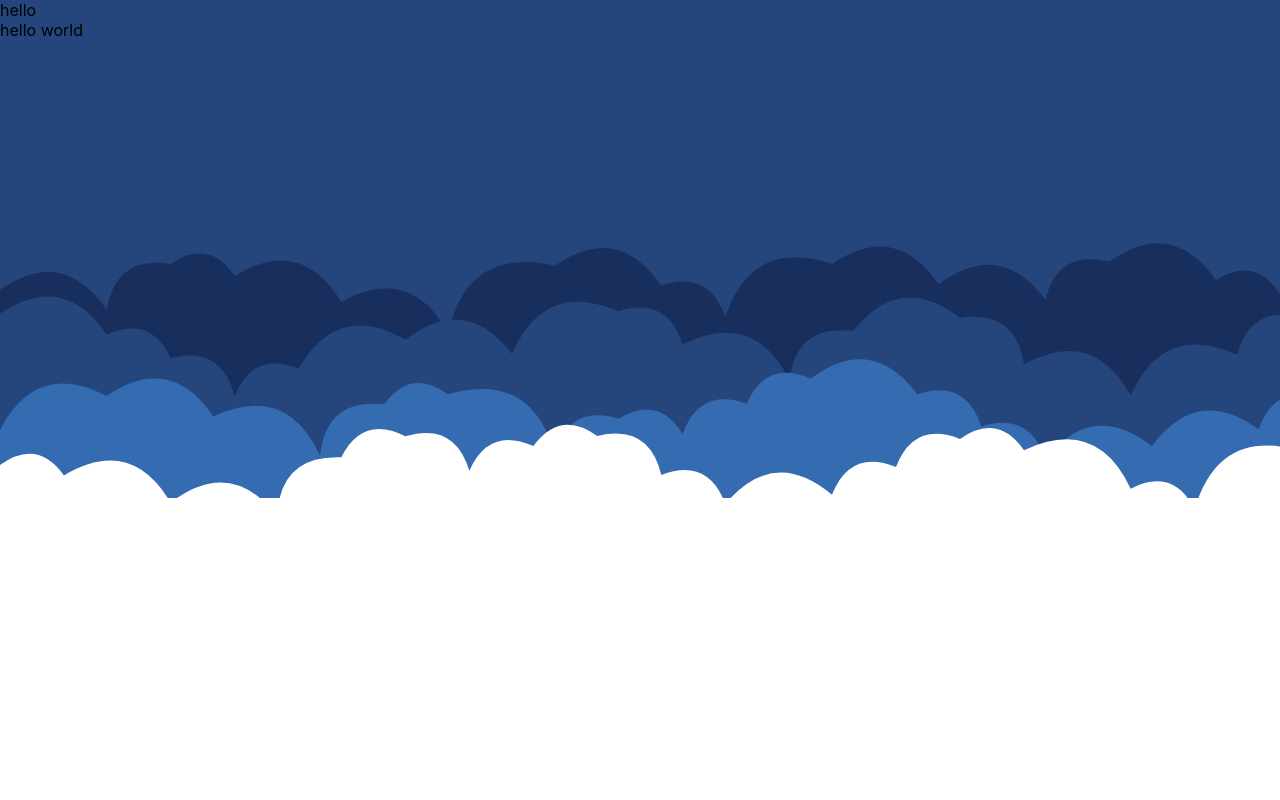
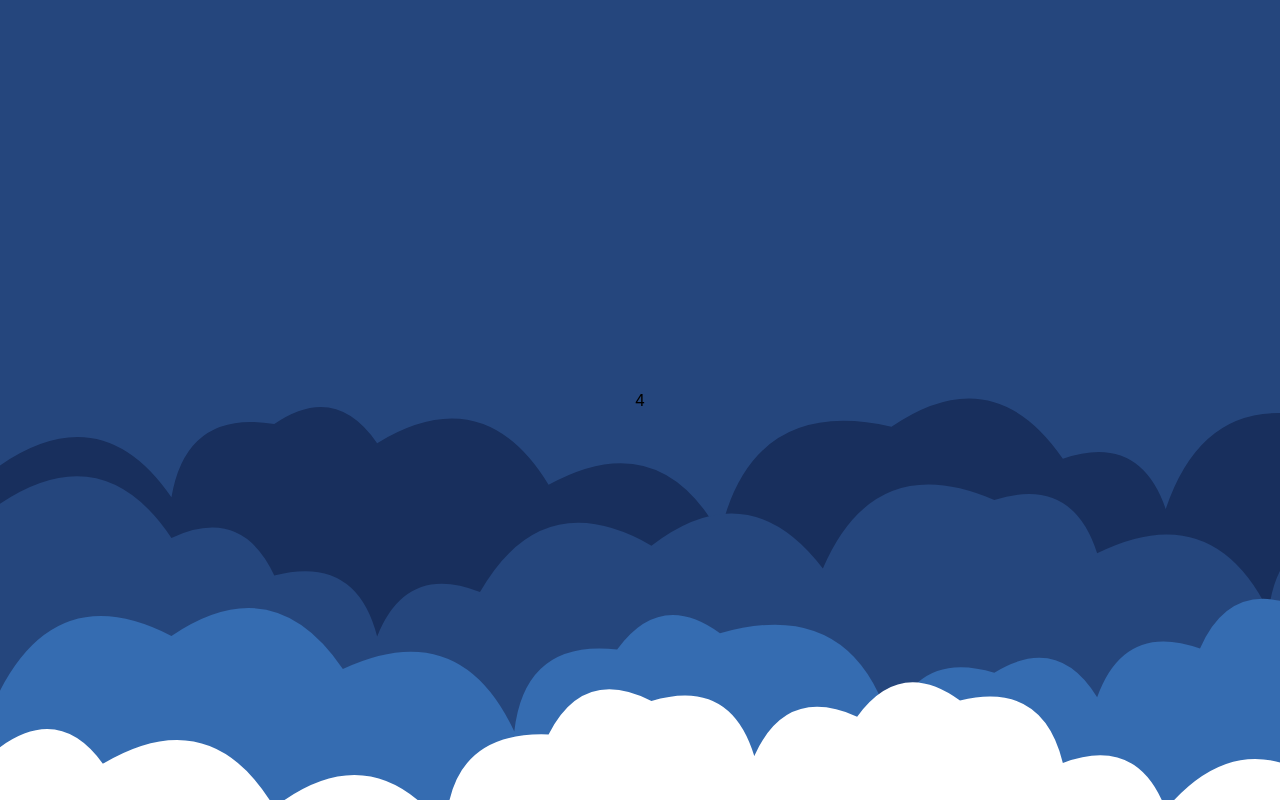
Before and after one commit to nichols20/weather-display, a React (Create React App) app: page /weatherquery/1 in a window 1280 px wide. Built offline with nearby package versions, Linux system fonts and the light colour scheme.

Commit message:
handle promise inside of didMount hook

```diff
--- a/src/App.css
+++ b/src/App.css
@@ -21,10 +21,6 @@ body {
   animation-name: heading;
   animation-duration: 4s;
   animation-fill-mode: forwards;
-}
-
-div {
-  height: 30rem;
 }
 
 .searchBar {
@@ -72,3 +68,19 @@ div {
   transform: translate(0.05em, 0.05em);
   box-shadow: 0.05em 0.05em;
 }
+
+.reportContainer {
+  width: 100vw;
+  height: 100vh;
+  display: flex;
+  justify-content: center;
+  align-items: center;
+}
+
+.weatherCard {
+  width: 30rem;
+  height: 36rem;
+  border-radius: 34px;
+  background: #2d4578;
+  box-shadow: 20px 20px 41px #23355c, -20px -20px 41px #375594;
+}
--- a/src/components/formSubmit.js
+++ b/src/components/formSubmit.js
@@ -1,6 +1,7 @@
 import { validate } from "./validateQuery";
 
-const axios = require("axios").default;
+//const axios = require("axios").default;
+const apiKey = "73faabe2b55b90dc0d0c89c4899b2a94";
 
 async function submitQuery(props) {
   //Incase I decide to add aditional parameters such as city, country etc.. I've decided to place the zip property in an object so I can just
@@ -13,8 +14,6 @@ async function submitQuery(props) {
 
   const { error } = await validate(submission);
   if (error) return console.log(error.message);
-
-  const apiKey = "73faabe2b55b90dc0d0c89c4899b2a94";
 
   const config = {
     method: "get",
@@ -30,6 +29,7 @@ async function submitQuery(props) {
   */
 
   //console.log(query);
+  return 4;
 }
 
 export default submitQuery;
--- a/src/components/searchbar.jsx
+++ b/src/components/searchbar.jsx
@@ -1,5 +1,4 @@
 import React, { Component } from "react";
-import submitQuery from "./formSubmit";
 
 class SearchBar extends Component {
   render() {
--- /dev/null
+++ b/src/components/weatherCard.jsx
@@ -0,0 +1,42 @@
+import React from "react";
+
+/* To extract the api call data from the getResults promise I need to call this promise inside of a lifecycle hook.
+Which means I wil have to change this WeatherCard stateless component into a class component*/
+
+class WeatherCard extends React.Component {
+  constructor() {
+    super();
+    this.state = { data: [] };
+  }
+
+  async componentDidMount() {
+    const result = await this.props.getResults();
+    this.setState({ data: [result] });
+  }
+
+  render() {
+    return (
+      <div>
+        {this.state.data.map((data) => (
+          <div key="weatherQuery">{data}</div>
+        ))}
+      </div>
+    );
+  }
+}
+
+export default WeatherCard;
+
+/*
+const WeatherCard = ({ getResults }) => {
+  const result = React.useEffect(async () => {
+    const result = await getResults();
+    return result;
+  });
+
+  return <div></div>;
+};
+
+export default WeatherCard;
+
+*/
--- a/src/components/weatherDisplay.jsx
+++ /dev/null
@@ -1,7 +0,0 @@
-import React, { Component } from "react";
-
-const WeatherCard = () => {
-  return <div>hello world</div>;
-};
-
-export default WeatherCard;
--- a/src/components/weatherReport.jsx
+++ b/src/components/weatherReport.jsx
@@ -1,12 +1,17 @@
-import React, { Component } from "react";
-import WeatherCard from "./weatherDisplay";
+import React from "react";
+import submitQuery from "./formSubmit";
+import WeatherCard from "./weatherCard";
 
 class WeatherReport extends React.Component {
+  getResults = async () => {
+    const result = await submitQuery("08060");
+    return result;
+  };
+
   render() {
     return (
-      <div>
-        hello
-        <WeatherCard />
+      <div className="reportContainer">
+        <WeatherCard getResults={this.getResults} />
       </div>
     );
   }
```
Also changed, not shown: src/backend/index.js (+7 -1 lines).
